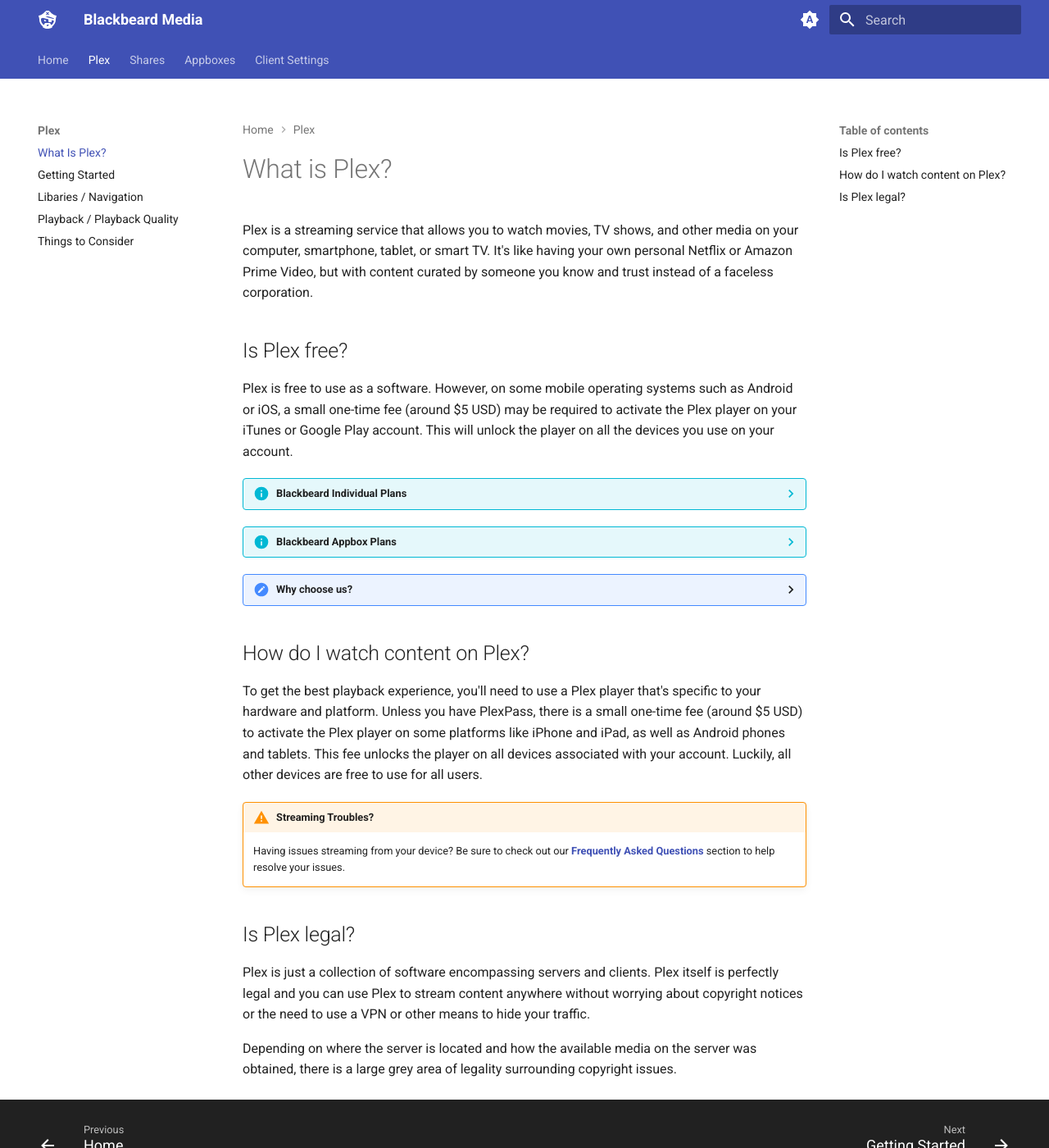
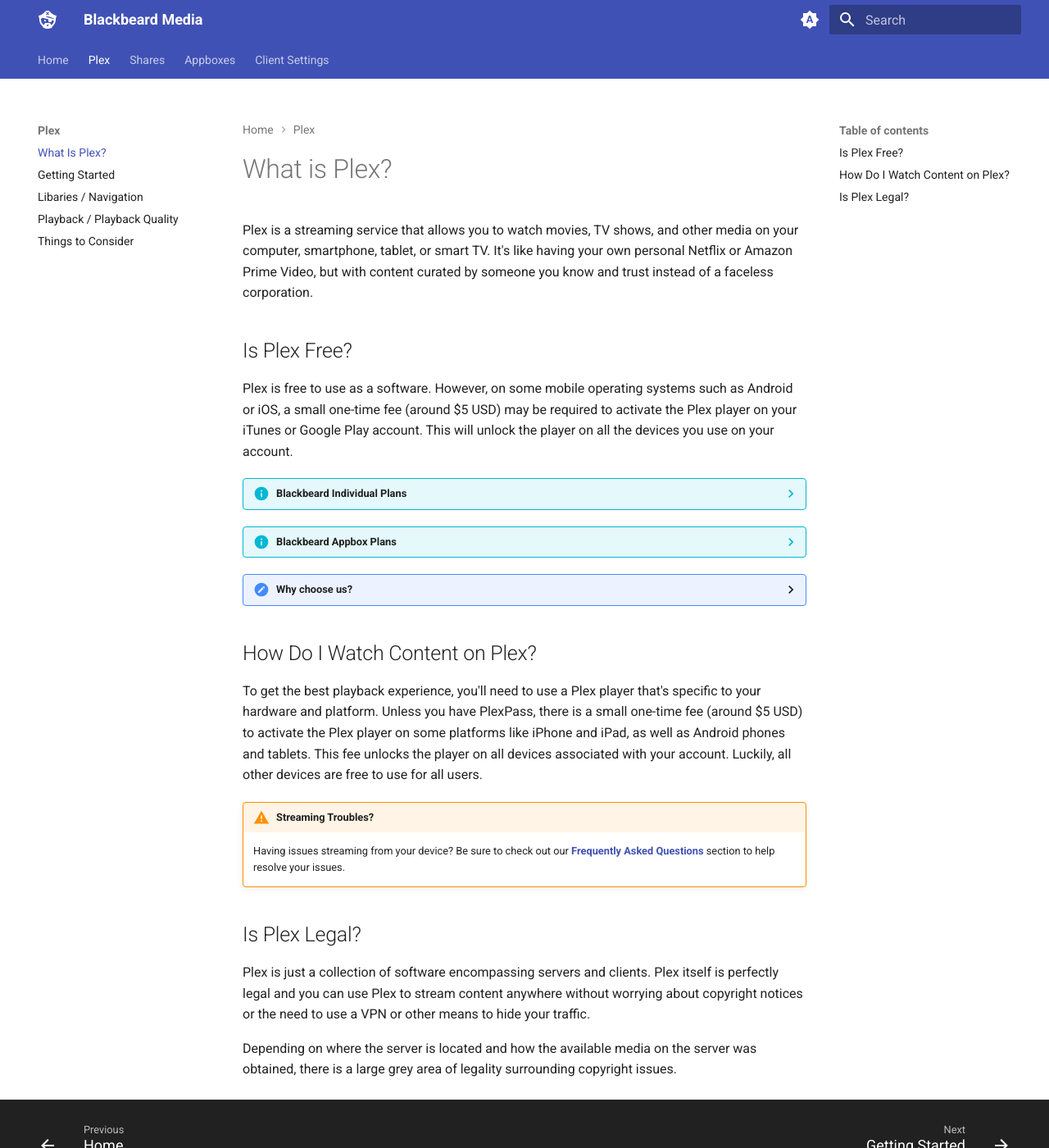
Before and after one commit to neomedia6989/docs-2, an MkDocs documentation site: the page built from docs/plex/what-is-plex.md, in a window 1280 px wide and 1400 px high. Shown: the whole window at 82% size. Built offline with MkDocs 1.6.1 and Material for MkDocs 9.7.7, drawn with Linux system fonts in a browser that asks for light colours.

```diff
--- a/docs/plex/what-is-plex.md
+++ b/docs/plex/what-is-plex.md
@@ -2,7 +2,7 @@
 
 Plex is a streaming service that allows you to watch movies, TV shows, and other media on your computer, smartphone, tablet, or smart TV. It's like having your own personal Netflix or Amazon Prime Video, but with content curated by someone you know and trust instead of a faceless corporation.
 
-## Is Plex free?
+## Is Plex Free?
 Plex is free to use as a software. However, on some mobile operating systems such as Android or iOS, a small one-time fee (around $5 USD) may be required to activate the Plex player on your iTunes or Google Play account. This will unlock the player on all the devices you use on your account.
 
 ??? info "Blackbeard Individual Plans"
@@ -102,14 +102,14 @@ Plex is free to use as a software. However, on some mobile operating systems suc
  </ul>
   </details>
 
-## How do I watch content on Plex?
+## How Do I Watch Content on Plex?
 To get the best playback experience, you'll need to use a Plex player that's specific to your hardware and platform. Unless you have PlexPass, there is a small one-time fee (around $5 USD) to activate the Plex player on some platforms like iPhone and iPad, as well as Android phones and tablets. This fee unlocks the player on all devices associated with your account. Luckily, all other devices are free to use for all users.
 
 !!! warning "Streaming Troubles?"
 
     Having issues streaming from your device? Be sure to check out our **[Frequently Asked Questions](#)** section to help resolve your issues.
 
-## Is Plex legal?
+## Is Plex Legal?
 Plex is just a collection of software encompassing servers and clients. Plex itself is perfectly legal and you can use Plex to stream content anywhere without worrying about copyright notices or the need to use a VPN or other means to hide your traffic.
 
 Depending on where the server is located and how the available media on the server was obtained, there is a large grey area of legality surrounding copyright issues.
```
